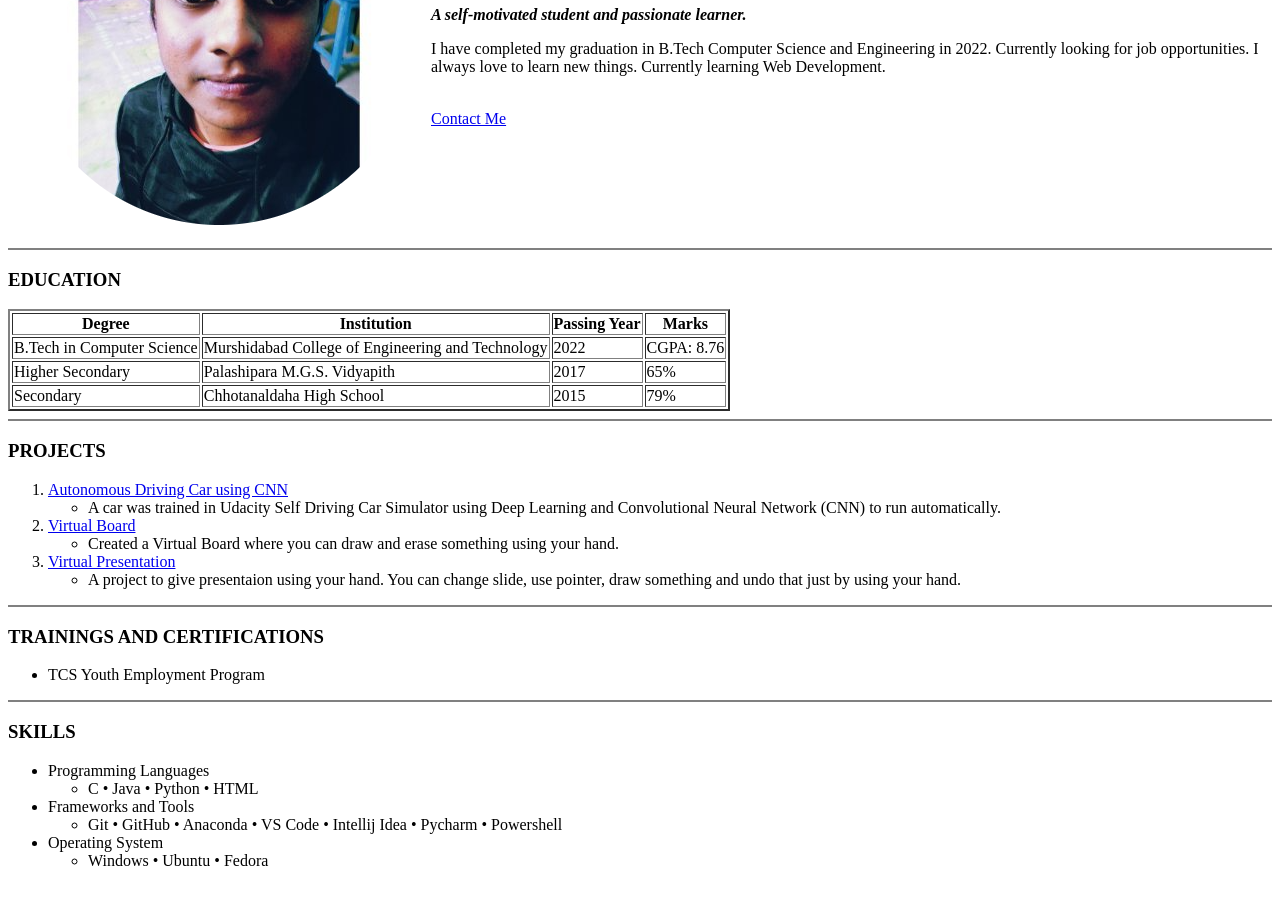
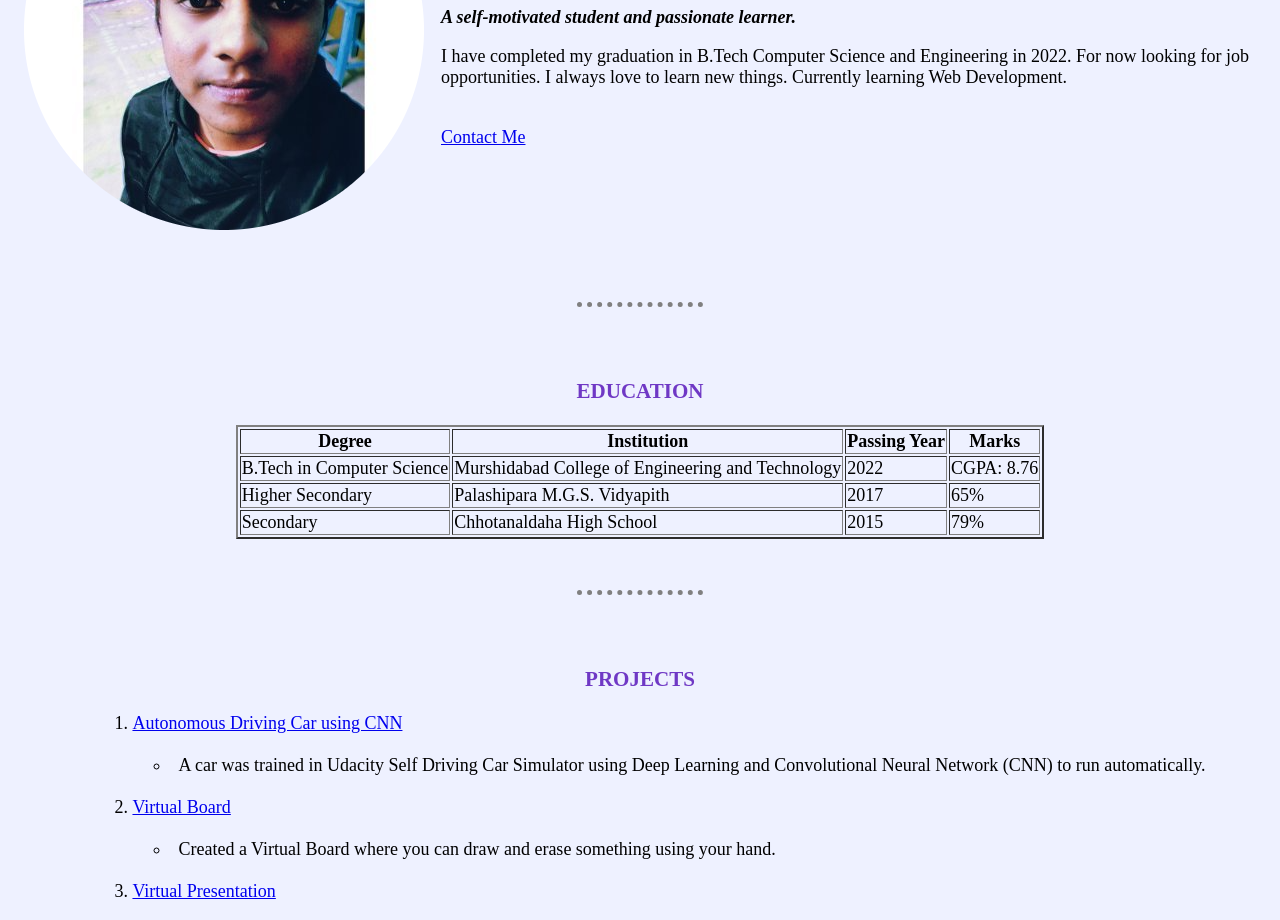
Before and after one commit to d1payan/cv, a plain HTML site: page index.html in a window 1280 px wide. Shown: the part 194-1114 px from the top of the page. Before the commit the page ends 1080 px from the top, so only its background shows below. Drawn offline with Linux system fonts and the light colour scheme.

Commit message:
Add files via upload

```diff
--- a/index.html
+++ b/index.html
@@ -5,11 +5,14 @@
 		<meta http-equiv="X-UA-Compatible" content="IE=edge" />
 		<meta name="viewport" content="width=device-width, initial-scale=1.0" />
 		<title>Dipayan's Personal Site</title>
+		<link rel="stylesheet" href="style.css" />
 	</head>
-	<body>
-		<table cellspacing="10">
+	<body class="font">
+		<table cellspacing="15">
 			<tr>
-				<td><img src="dipayan.png" alt="dipayan profile picture" /></td>
+				<td>
+					<img src="dipayan.png" alt="dipayan profile picture" />
+				</td>
 				<td>
 					<h1>Dipayan Biswas</h1>
 					<p>
@@ -19,15 +22,19 @@
 					</p>
 					<p>
 						I have completed my graduation in B.Tech Computer Science and
-						Engineering in 2022. Currently looking for job opportunities. I
-						always love to learn new things. Currently learning Web Development.
+						Engineering in 2022. For now looking for job opportunities. I always
+						love to learn new things. Currently learning Web Development.
 					</p>
 					<br />
 					<a href="contact.html">Contact Me</a>
 				</td>
 			</tr>
 		</table>
+		<br />
+		<br />
 		<hr size="2" noshade="" />
+		<br />
+		<br />
 		<h3>EDUCATION</h3>
 		<table border="2">
 			<thead>
@@ -59,7 +66,11 @@
 				</tr>
 			</tbody>
 		</table>
+		<br />
+		<br />
 		<hr size="2" noshade="" />
+		<br />
+		<br />
 		<h3>PROJECTS</h3>
 		<ol>
 			<li>
@@ -67,26 +78,31 @@
 					Autonomous Driving Car using CNN
 				</a>
 			</li>
+			<br />
 			<ul>
 				<li>
 					A car was trained in Udacity Self Driving Car Simulator using Deep
 					Learning and Convolutional Neural Network (CNN) to run automatically.
 				</li>
 			</ul>
+			<br />
 			<li>
 				<a href="https://github.com/D1PAYAN/VIRTUAL-BOARD">Virtual Board</a>
 			</li>
+			<br />
 			<ul>
 				<li>
 					Created a Virtual Board where you can draw and erase something using
 					your hand.
 				</li>
 			</ul>
+			<br />
 			<li>
 				<a href="https://github.com/D1PAYAN/VIRTUAL-PRESENTATION">
 					Virtual Presentation</a
 				>
 			</li>
+			<br />
 			<ul>
 				<li>
 					A project to give presentaion using your hand. You can change slide,
@@ -94,29 +110,44 @@
 				</li>
 			</ul>
 		</ol>
+		<br />
+		<br />
 		<hr size="2" noshade="" />
+		<br />
+		<br />
 		<h3>TRAININGS AND CERTIFICATIONS</h3>
-		<ul>
+		<ul class="center">
 			<li>TCS Youth Employment Program</li>
 		</ul>
+		<br />
+		<br />
 		<hr size="2" noshade="" />
+		<br />
+		<br />
 		<h3>SKILLS</h3>
-		<ul>
+		<ul class="center1">
 			<li>Programming Languages</li>
+			<br />
 			<ul>
 				<li>C • Java • Python • HTML</li>
 			</ul>
+			<br />
 			<li>Frameworks and Tools</li>
+			<br />
 			<ul>
 				<li>
 					Git • GitHub • Anaconda • VS Code • Intellij Idea • Pycharm •
 					Powershell
 				</li>
 			</ul>
+			<br />
 			<li>Operating System</li>
+			<br />
 			<ul>
 				<li>Windows • Ubuntu • Fedora</li>
 			</ul>
 		</ul>
+		<br />
+		<br />
 	</body>
 </html>
--- /dev/null
+++ b/style.css
@@ -0,0 +1,48 @@
+body {
+	background-color: #eef1ff;
+}
+hr {
+	background-color: #eef1ff;
+	border-style: none;
+	border-top-style: dotted;
+	border-color: gray;
+	border-width: 5px;
+	width: 10%;
+}
+h1 {
+	color: #6f38c5;
+}
+h3 {
+	color: #6f38c5;
+	text-align: center;
+}
+ol {
+	display: table;
+	margin-left: auto;
+	margin-right: auto;
+	list-style-position: inside;
+}
+table {
+	margin-left: auto;
+	margin-right: auto;
+}
+ul.center {
+	display: table;
+	margin-left: auto;
+	margin-right: auto;
+	list-style-position: inside;
+}
+ul.center1 {
+	display: table;
+	margin-left: auto;
+	margin-right: auto;
+	list-style-position: inside;
+}
+body.align {
+	max-width: max-content;
+	margin: auto;
+	font-size: 18px;
+}
+body.font {
+	font-size: 18px;
+}
```
Also changed, not shown: contact.html (+14 -2 lines).
